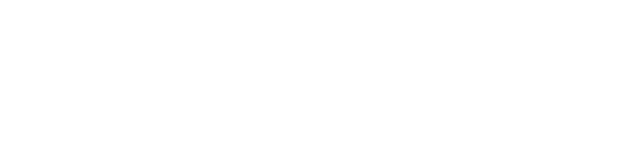
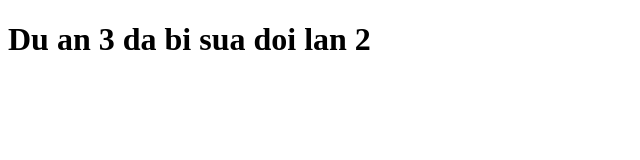
Before and after one commit to manhfangg01/secondPro, a plain HTML site: page index.html in a window 1280 px wide. Shown: the whole page, without its empty margins (0-640 px from the left). Drawn offline with Linux system fonts and the light colour scheme.

Commit message:
2nd changes

```diff
--- a/index.html
+++ b/index.html
@@ -6,6 +6,7 @@
     <title>Du an 3</title>
 </head>
 <body>
+    <h1>Du an 3 da bi sua doi lan 2</h1>
 
 </body>
 </html>
```
